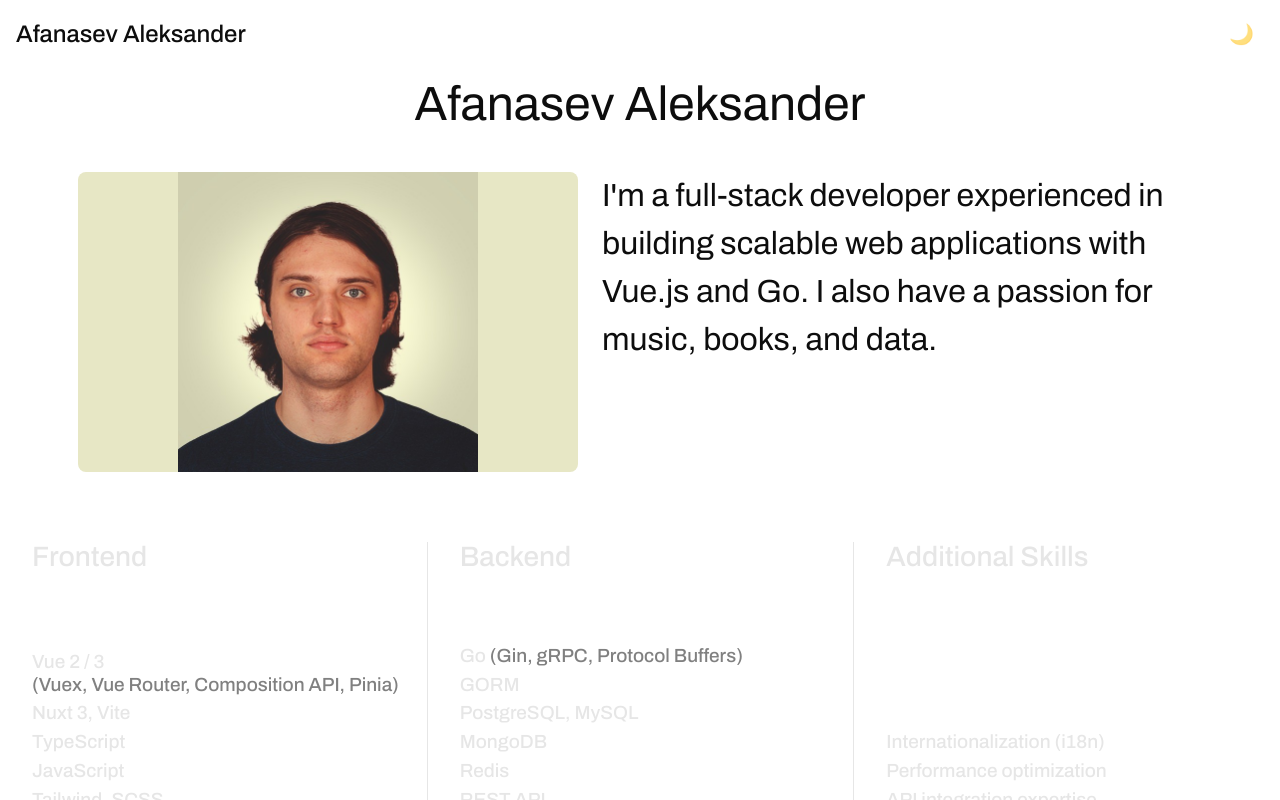
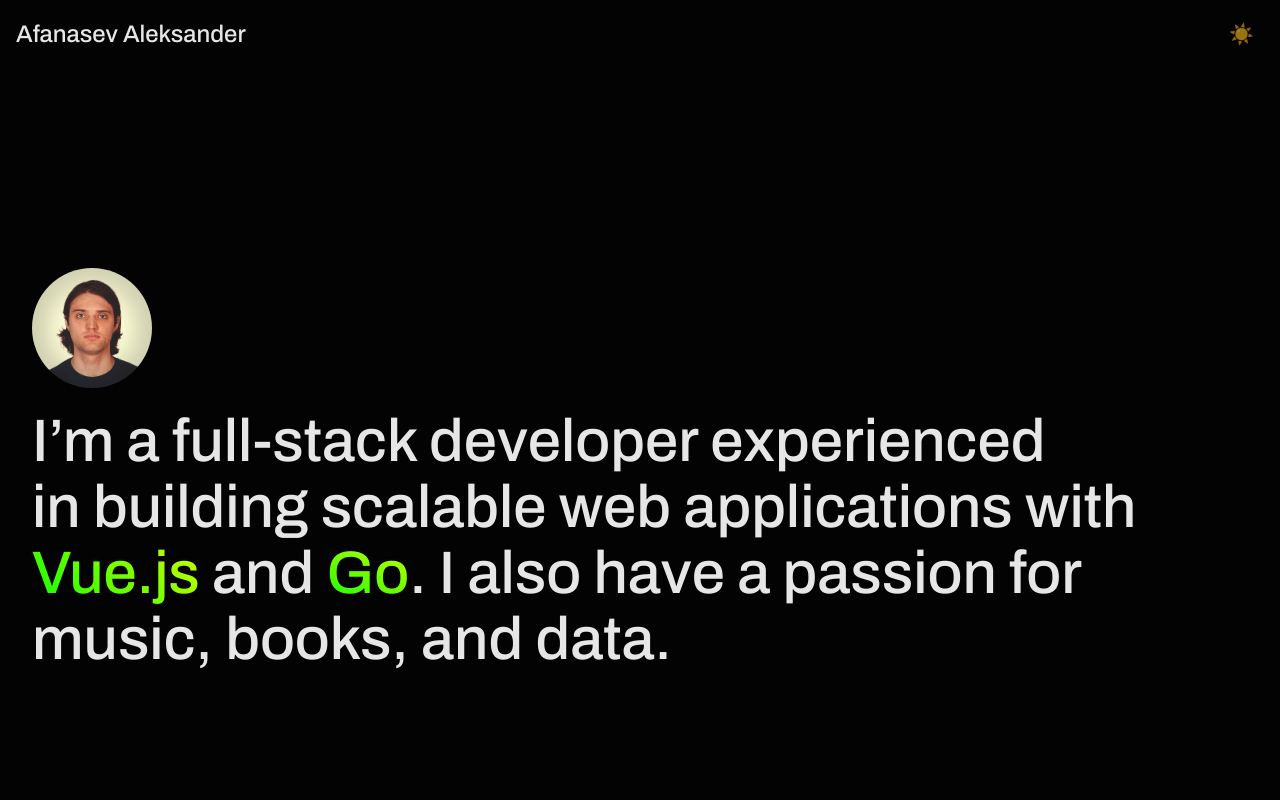
Before and after one commit to myself-organ/myself-frontend, a Vue app: page / in a window 1280 px wide. Shown: the top 800 px of the page. Built offline with nearby package versions, Linux system fonts and the light colour scheme.

Commit message:
feat: update AboutSection and WorkSection styling; improve color scheme and layout for better visibility and aesthetics; remove unused theme utility

```diff
--- a/src/components/home/AboutSection.vue
+++ b/src/components/home/AboutSection.vue
@@ -1,21 +1,18 @@
 <template>
   <section class="about-section">
-    <h1 class="about-section__title">Afanasev Aleksander</h1>
-    <div class="about-section__content">
-      <div class="image-wrapper">
-        <img
-          width="100%"
-          height="100%"
-          src="@/assets/images/Alex-1.jpg"
-          alt="Alex's image."
-        />
-      </div>
-      <p class="about-section__text">
-        I'm a full-stack developer experienced in building scalable web
-        applications with Vue.js and Go. I also have a passion for music, books,
-        and data.
-      </p>
-    </div>
+    <img
+      class="about-image"
+      width="120"
+      height="120"
+      src="@/assets/images/Alex-1.jpg"
+      alt="Afanasev Aleksandr photo."
+    />
+    <h1 class="about-section__title">
+      I’m a full-stack developer experienced in building scalable web
+      applications with <span class="title-vue">Vue.js</span> and
+      <span class="title-go">Go</span>. I also have a passion for music, books,
+      and data.
+    </h1>
   </section>
 </template>
 
@@ -29,65 +26,37 @@
 .about-section {
   display: flex;
   flex-direction: column;
-  gap: 2rem;
-  align-items: center;
+  gap: 1.25rem;
+  align-items: start;
   width: 100%;
-  & .about-section__title {
-    font-size: 3rem;
-    color: var(--color-black);
-    line-height: 1.5;
-    @media (max-widht: 768px) {
-      font-size: 2rem;
-    }
+  padding: 0 2rem;
+  margin-bottom: 10rem;
+  margin-top: 12.5rem;
+}
+.about-section__title {
+  font-weight: 500;
+  font-size: 3.75rem;
+  line-height: 110%;
+  color: var(--color-white-light);
+  text-align: start;
+  max-width: 71.25rem;
+  & .title-vue {
+    background: linear-gradient(39deg, #0dff00 0%, #d4ff00 100%);
+    background-clip: text;
+    -webkit-background-clip: text;
+    -webkit-text-fill-color: transparent;
   }
-  & .about-section__content {
-    display: flex;
-    flex-direction: row;
-    gap: 1.5rem;
-    align-items: start;
-    justify-content: center;
-    width: 100%;
-    @media (max-width: 1100px) {
-      padding: 0 10px;
-    }
-    @media (max-width: 768px) {
-      flex-direction: column;
-      padding: 20px;
-      align-items: center;
-    }
+  & .title-go {
+    background: linear-gradient(24deg, #0dff00 0%, #d4ff00 100%);
+    background-clip: text;
+    -webkit-background-clip: text;
+    -webkit-text-fill-color: transparent;
   }
-  & .image-wrapper {
-    display: flex;
-    justify-content: center;
-    align-self: center;
-    border-radius: 0.5rem;
-    background-color: #e7e7c5;
-    height: 300px;
-    max-width: 500px;
-    width: 100%;
-    img {
-      object-fit: contain;
-    }
-    @media (max-width: 768px) {
-      height: auto;
-      img {
-        border-radius: 0.5rem;
-      }
-    }
-  }
-  & .about-section__text {
-    font-size: 2rem;
-    line-height: 1.5;
-    color: var(--color-black);
-    text-align: start;
-    max-width: 600px;
-    @media (max-width: 1100px) {
-      max-width: 450px;
-    }
-    @media (max-width: 768px) {
-      font-size: 1.75rem;
-      line-height: 1.3;
-    }
+  @media(max-width: 768px) {
+    font-size: 2.5rem;
   }
 }
+.about-image {
+  border-radius: 5rem;
+}
 </style>
--- a/src/components/home/WorkSection.vue
+++ b/src/components/home/WorkSection.vue
@@ -86,7 +86,7 @@
 
 .skills-section__title {
   font-size: 3rem;
-  color: var(--color-black);
+  color: var(--color-white-light);
   line-height: 1.5;
   align-self: start;
   padding-left: 20px;
@@ -114,7 +114,7 @@
 }
 .skill-card__item {
   list-style: outside;
-  color: var(--color-black);
+  color: var(--color-white-light);
   font-size: 1.25rem;
   line-height: 1.5;
 }
@@ -124,7 +124,7 @@
 .work-title {
   font-size: 1.5rem;
   font-weight: 500;
-  color: var(--color-black);
+  color: var(--color-white-light);
   span {
     color: var(--color-primary);
   }
--- a/src/layouts/TheFooter.vue
+++ b/src/layouts/TheFooter.vue
@@ -70,7 +70,7 @@
 }
 
 .link-text {
-  color: var(--color-black);
+  color: var(--color-white-light);
   font-size: 1.25rem;
   line-height: 1.5;
   transition: opacity 0.3s;
--- a/src/layouts/TheHeader.vue
+++ b/src/layouts/TheHeader.vue
@@ -23,15 +23,6 @@
 </template>
 
 <script setup>
-import { ref, onMounted } from 'vue';
-import { useTheme } from '@/utils/useTheme';
-
-const { currentTheme, toggleTheme, initTheme } = useTheme();
-const isLoggedIn = ref(false);
-
-onMounted(() => {
-  initTheme();
-});
 </script>
 
 <style scoped>
@@ -51,7 +42,7 @@
 }
 
 .menu__link {
-  color: var(--color-black);
+  color: var(--color-white-light);
   border-radius: 2px;
   padding: 0.15em 0.5em;
   text-decoration: underline;
@@ -73,7 +64,7 @@
   background: transparent;
   cursor: pointer;
   transition: opacity 0.3s;
-  color: var(--color-black);
+  color: var(--color-white-light);
   font-size: 1.5rem;
   line-height: 1.5;
   &:hover {
--- a/src/pages/HomePage.vue
+++ b/src/pages/HomePage.vue
@@ -159,7 +159,7 @@
 }
 
 .skill-card__text {
-  color: var(--color-black);
+  color: var(--color-white-light);
   font-size: 1.25rem;
   line-height: 1.5;
   transition: opacity 0.3s;
--- a/src/style.css
+++ b/src/style.css
@@ -1,7 +1,7 @@
 @import url('https://fonts.googleapis.com/css2?family=Archivo:wght@100..900&display=swap');
 
 :root {
-  --color-black: #0d0d0d;
+  --color-black: #030303;
   --color-primary: #364fe0;
   --color-secondary: #ececec;
   --color-black-light: #262626;
@@ -33,7 +33,7 @@
 
 body {
   color: var(--color-black);
-  background: var(--color-background);
+  background: var(--color-black);
   margin: 0;
   display: flex;
   place-items: center;
--- a/src/utils/useTheme.ts
+++ /dev/null
@@ -1,74 +0,0 @@
-import { ref } from 'vue'
-
-type ColorScheme = {
-  '--color-black': string
-  '--color-white': string
-  '--color-primary': string
-  '--color-secondary': string
-  '--color-background': string
-  '--color-gray': string
-  '--color-text': string
-}
-
-type ThemeVariant = 'light' | 'dark'
-
-type ThemeOptions = {
-  [K in ThemeVariant]: ColorScheme
-}
-
-export const useTheme = () => {
-  const currentTheme = ref<ThemeVariant>('light')
-
-  const themes: ThemeOptions = {
-    light: {
-      '--color-black': '#0d0d0d',
-      '--color-white': '#ffffff',
-      '--color-primary': '#364fe0',
-      '--color-secondary': '#f1f3f4',
-      '--color-background': '#ffffff',
-      '--color-gray': '#f9f9f9',
-      '--color-text': '#0d0d0d'
-    },
-    dark: {
-      '--color-black': '#b3b3b3',
-      '--color-white': '#202124',
-      '--color-primary': '#4d66ff',
-      '--color-secondary': '#b3b3b3',
-      '--color-background': '#202124',
-      '--color-gray': '#b3b3b3',
-      '--color-text': '#674141'
-    }
-  }
-
-  const applyTheme = (theme: ThemeVariant): void => {
-    const root = document.documentElement
-    const themeColors = themes[theme]
-
-    Object.entries(themeColors).forEach(([property, value]) => {
-      root.style.setProperty(property, value)
-    })
-
-    currentTheme.value = theme
-    localStorage.setItem('theme', theme)
-  }
-
-  const toggleTheme = (): void => {
-    const nextTheme = currentTheme.value === 'light' ? 'dark' : 'light'
-    applyTheme(nextTheme)
-  }
-
-  const initTheme = (): void => {
-    const savedTheme = localStorage.getItem('theme') as ThemeVariant | null
-    if (savedTheme && themes[savedTheme]) {
-      applyTheme(savedTheme)
-    }
-  }
-
-  return {
-    currentTheme,
-    toggleTheme,
-    initTheme
-  }
-}
-
-export type UseThemeReturn = ReturnType<typeof useTheme>
```
